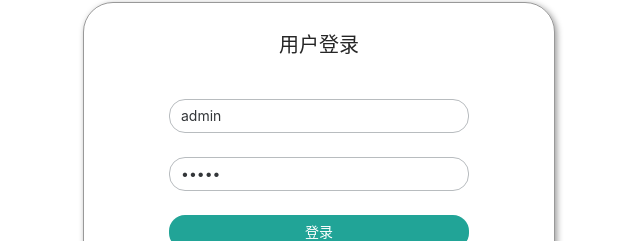
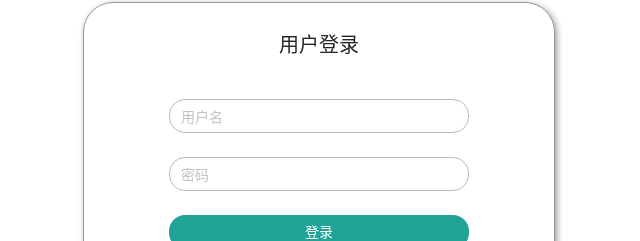
Before and after one commit to leihenshang/api-doc-php, a Vue app in the folder front/: page /#/LogIn in a window 1280 px wide. Shown: the part 158-399 px from the top of the page, without its empty margins (321-961 px from the left). Built offline with nearby package versions, Linux system fonts and the light colour scheme.

Commit message:
登录表单完成校验

```diff
--- /dev/null
+++ b/front/src/views/HomePage.vue
@@ -0,0 +1,13 @@
+<template>
+<div>homePage</div>
+</template>
+
+<script>
+export default {
+name: "HomePage"
+}
+</script>
+
+<style scoped lang='scss'>
+
+</style>
--- a/front/src/views/LogIn.vue
+++ b/front/src/views/LogIn.vue
@@ -3,11 +3,11 @@
     <div class="log-in">
       <h3>用户登录</h3>
       <n-form :model="userInfo" ref="formRef" label-placement="left" class="long-in-form">
-        <n-form-item path="age">
+        <n-form-item path="username" :rule="getRules('用户名')">
           <n-input v-model:value="userInfo.username" placeholder="用户名" />
         </n-form-item>
-        <n-form-item path="password">
-          <n-input v-model:value="userInfo.password" @input="longIn" type="password" placeholder="密码"/>
+        <n-form-item path="password" :rule="getRules('密码')">
+          <n-input v-model:value="userInfo.password" type="password" placeholder="密码"/>
         </n-form-item>
         <n-form-item>
           <n-button attr-type="button" @click="longIn">登录</n-button>
@@ -25,16 +25,23 @@ export default {
   name: 'LogIn',
   setup() {
     const userInfo = ref({
-      username: 'admin',
-      password: 'admin'
+      username: '',
+      password: ''
     });
+    const formRef = ref(null)
     const router = useRouter()
-    const longIn = ()=>{
-      console.log(userInfo.value);
-      // router.push({name:'HomePage'})
+    const longIn = (e)=>{
+      e.preventDefault()
+      formRef.value.validate((errors) => {
+        if (!errors) {
+          router.push({name:'HomePage'})
+        }
+      })
     }
-
-    return {userInfo,longIn};
+    const getRules = (name)=>{
+      return {required: true, trigger: ['blur', 'input'], message: '请输入' + name}
+    }
+    return {userInfo,longIn,formRef,getRules};
   }
 };
 </script>
```
